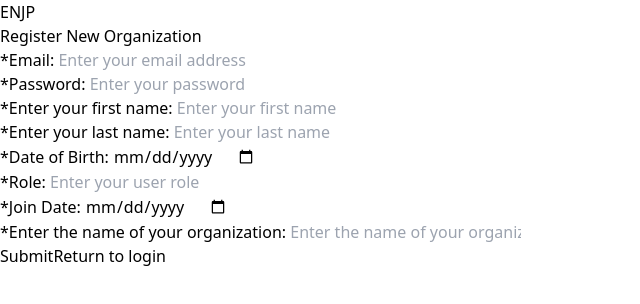
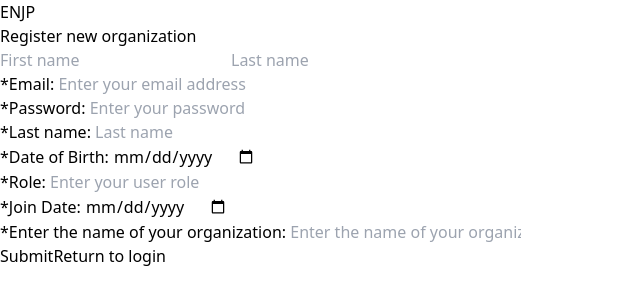
Before and after one commit to CC36-Team-Cherry/Frontend, a Vue app: page /adminorg in a window 1280 px wide. Shown: the top 304 px of the page, without its empty margins (0-640 px from the left). Built offline with nearby package versions, Linux system fonts and the light colour scheme; no server answers.

Commit message:
fix: register layout

```diff
--- a/src/components/authorization/RegisterOrganization.vue
+++ b/src/components/authorization/RegisterOrganization.vue
@@ -20,6 +20,14 @@
       <div class="bg-white p-8 rounded shadow-md w-full max-w-lg">
         <h1 class="text-2xl font-bold mb-6 text-gray-800">{{ $t('register.title') }}</h1>
         <form @submit.prevent="handleSubmit" class="flex flex-col space-y-4">
+          <div class="flex items-center justify-center gap-5">
+            <input v-model="formData.first_name" type="text" :placeholder="$t('register.firstName')"
+              data-test="reg-first-name"
+              class="w-full p-3 border border-gray-300 rounded focus:outline-none focus:ring-2 focus:ring-blue-400" />
+            <input v-model="formData.last_name" type="text" :placeholder="$t('register.lastName')"
+              data-test="reg-last-name"
+              class="w-full p-3 border border-gray-300 rounded focus:outline-none focus:ring-2 focus:ring-blue-400" />
+          </div>
           <div>
             <label class="block text-gray-700 font-medium mb-2">
               <span class="text-red-500 font-bold">*</span>{{ $t('login.email') }}:
@@ -35,14 +43,6 @@
             </label>
             <input v-model="formData.password" type="password" :placeholder="$t('login.placeholders.password')"
               data-test="reg-password"
-              class="w-full p-3 border border-gray-300 rounded focus:outline-none focus:ring-2 focus:ring-blue-400" />
-          </div>
-          <div>
-            <label class="block text-gray-700 font-medium mb-2">
-              <span class="text-red-500 font-bold">*</span>{{ $t('register.firstName') }}:
-            </label>
-            <input v-model="formData.first_name" type="text" :placeholder="$t('register.firstName')"
-              data-test="reg-first-name"
               class="w-full p-3 border border-gray-300 rounded focus:outline-none focus:ring-2 focus:ring-blue-400" />
           </div>
           <div>
--- a/src/locales/en.json
+++ b/src/locales/en.json
@@ -55,9 +55,9 @@
     }
   },
   "register": {
-    "title": "Register New Organization",
-    "firstName": "Enter your first name",
-    "lastName": "Enter your last name",
+    "title": "Register new organization",
+    "firstName": "First name",
+    "lastName": "Last name",
     "organizationName": "Enter the name of your organization",
     "organizationDetails": "Organization Details",
     "submit": "Submit",
--- a/src/locales/ja.json
+++ b/src/locales/ja.json
@@ -56,8 +56,8 @@
   },
   "register": {
     "title": "組織を登録",
-    "firstName": "氏名を入力してください",
-    "lastName": "苗字を入力してください",
+    "firstName": "氏名",
+    "lastName": "苗字",
     "organizationName": "組織名を入力してください",
     "organizationDetails": "組織の詳細",
     "submit": "送信",
```
